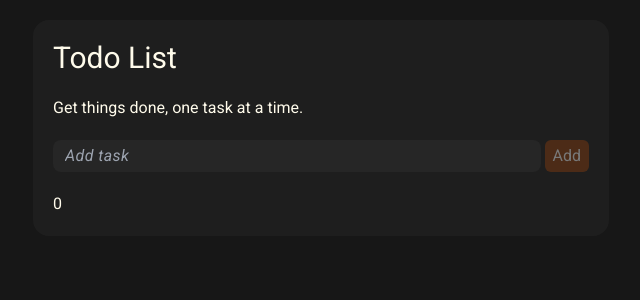
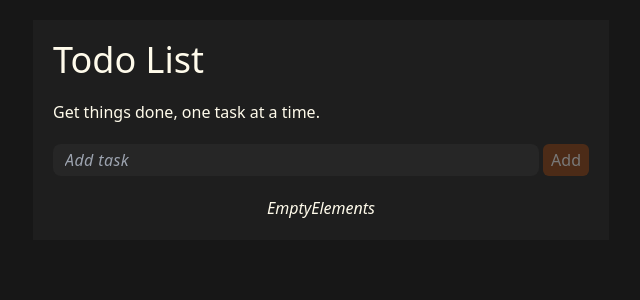
Before and after one commit to rtzboy/todolist, a React (Vite) app: page / in a window 1280 px wide. Shown: the top 300 px of the page, without its empty margins (319-959 px from the left). Built offline with nearby package versions, Linux system fonts and the light colour scheme.

Commit message:
animations/logic and some logics

```diff
--- a/src/App.tsx
+++ b/src/App.tsx
@@ -1,3 +1,4 @@
+import { motion } from 'framer-motion';
 import { useReducer } from 'react';
 import TodoForm from './components/TodoForm';
 import TodoList from './components/TodoList';
@@ -9,12 +10,19 @@ const App = () => {
 	const [todoListData, dispatchTodoList] = useReducer(todoListReducer, getTodoList('todoList'));
 
 	return (
-		<div className='mx-auto mt-5 max-w-xl rounded-2xl bg-neutral-800/50 p-5 font-roboto text-amber-50'>
-			<h1 className='mb-5 text-3xl'>Todo List</h1>
-			<p className='mb-5'>Get things done, one task at a time.</p>
+		<div>
 			<TodoListContext.Provider value={{ todoListData, dispatchTodoList }}>
-				<TodoForm />
-				<TodoList />
+				<header className='mx-auto mt-5 max-w-xl bg-neutral-800/50 p-5 text-amber-50'>
+					<h1 className='mb-5 text-4xl'>Todo List</h1>
+					<p className='mb-5'>Get things done, one task at a time.</p>
+					<TodoForm />
+				</header>
+				<motion.section
+					layout
+					className='mx-auto max-w-xl bg-neutral-800/50 px-5 pb-5 text-amber-50'
+				>
+					<TodoList />
+				</motion.section>
 			</TodoListContext.Provider>
 		</div>
 	);
--- a/src/components/TodoForm.tsx
+++ b/src/components/TodoForm.tsx
@@ -17,7 +17,7 @@ const TodoForm = () => {
 	};
 
 	return (
-		<form onSubmit={handleSubmit} className='mb-5 flex gap-1'>
+		<form onSubmit={handleSubmit} className='flex gap-1'>
 			<input
 				onChange={handleChange}
 				value={description}
--- a/src/components/TodoList.tsx
+++ b/src/components/TodoList.tsx
@@ -1,20 +1,25 @@
-import { motion } from 'framer-motion';
-import { ulParent } from '../constants/MotionAnimation';
+import { AnimatePresence, motion } from 'framer-motion';
+import { taskList } from '../constants/MotionAnimation';
 import { useTodoListContext } from '../lib/contexts/TodoListContext';
 import TodoListRow from './TodoListRow';
 
 const TodoList = () => {
 	const { todoListData } = useTodoListContext();
 
+	if (!todoListData.length) return <div className='text-center italic'>EmptyElements</div>;
+
 	return (
 		<motion.ul
 			initial='hidden'
 			animate='visible'
-			variants={ulParent(0.4)}
+			variants={taskList(0.2)}
 			className='flex flex-col overflow-hidden'
 		>
-			{todoListData.length &&
-				todoListData.map(todoList => <TodoListRow key={todoList.id} todoTask={todoList} />)}
+			<AnimatePresence>
+				{todoListData.map(todoList => (
+					<TodoListRow key={todoList.id} todoTask={todoList} />
+				))}
+			</AnimatePresence>
 		</motion.ul>
 	);
 };
--- a/src/components/TodoListRow.tsx
+++ b/src/components/TodoListRow.tsx
@@ -1,6 +1,6 @@
 import { motion } from 'framer-motion';
 import { Dispatch, useState } from 'react';
-import { taskFadeIn } from '../constants/MotionAnimation';
+import { exitTaskItem, taskItem } from '../constants/MotionAnimation';
 import { useTodoListContext } from '../lib/contexts/TodoListContext';
 import { TodoData } from '../types/TodoTasksTypes';
 import TaskEditArea from './TaskEditArea';
@@ -24,7 +24,10 @@ const TodoListRow = ({ todoTask }: TodoListRowProps) => {
 
 	return (
 		<motion.li
-			variants={taskFadeIn()}
+			layout
+			variants={taskItem()}
+			exit={exitTaskItem()}
+			transition={{ duration: 1, type: 'spring' }}
 			className='flex items-center justify-between gap-2 border-b border-b-amber-50/20 py-2 last:border-none'
 		>
 			<div className='flex items-center gap-2'>
@@ -56,7 +59,7 @@ const TodoListRow = ({ todoTask }: TodoListRowProps) => {
 				{editState}
 				<span
 					onClick={() => dispatchTodoList({ type: 'DELETE_TODO_TASK', payload: id })}
-					className='cursor-pointer'
+					className='cursor-pointer rounded-full p-1 transition-all hover:bg-red-600/10'
 				>
 					<Xmark className='h-5' />
 				</span>
@@ -98,7 +101,7 @@ const buttonEdit = ({ editing, description, completed, setEditing }: ButtonEditT
 					initial='hidden'
 					animate='visible'
 					onClick={() => setEditing(true)}
-					className='cursor-pointer'
+					className='cursor-pointer rounded-full p-1 transition-all hover:bg-blue-600/10'
 				>
 					<Edit className='h-5' />
 				</motion.span>
--- a/src/constants/MotionAnimation.ts
+++ b/src/constants/MotionAnimation.ts
@@ -3,21 +3,28 @@ export const SVGFadeIn = (duration: number) => ({
 	visible: { pathLength: 1, transition: { duration } }
 });
 
-export const taskFadeIn = () => ({
-	hidden: { x: 100, opacity: 0, scale: 0.7 },
-	visible: { x: 0, opacity: 1, scale: 1, transition: { duration: 1 } }
-});
-
-export const ulParent = (delay: number) => ({
+export const taskList = (delay: number) => ({
+	hidden: {
+		transition: {
+			when: 'afterChildren'
+		}
+	},
 	visible: {
 		transition: {
 			when: 'beforeChildren',
 			staggerChildren: delay
 		}
-	},
-	hidden: {
-		transition: {
-			when: 'afterChildren'
-		}
 	}
 });
+
+export const taskItem = () => ({
+	hidden: { scale: 0.8, opacity: 0, x: 200 },
+	visible: { scale: 1, opacity: 1, x: 0, transition: { type: 'spring' } }
+});
+
+export const exitTaskItem = () => ({
+	scale: 0.8,
+	opacity: 0,
+	x: 200,
+	transition: { duration: 0.5 }
+});
--- a/src/lib/reducers/TodoListReducer.ts
+++ b/src/lib/reducers/TodoListReducer.ts
@@ -5,13 +5,13 @@ const todoListReducer = (state: TodoData[], action: TodoListReducerType) => {
 	switch (action.type) {
 		case 'ADD_TODO_TASK': {
 			const newTodoTask = [
-				...state,
 				{
 					id: action.payload.id,
 					description: action.payload.description,
 					completed: false,
 					date: Date.now()
-				}
+				},
+				...state
 			];
 			putTodoList('todoList', newTodoTask);
 			return newTodoTask;
```
